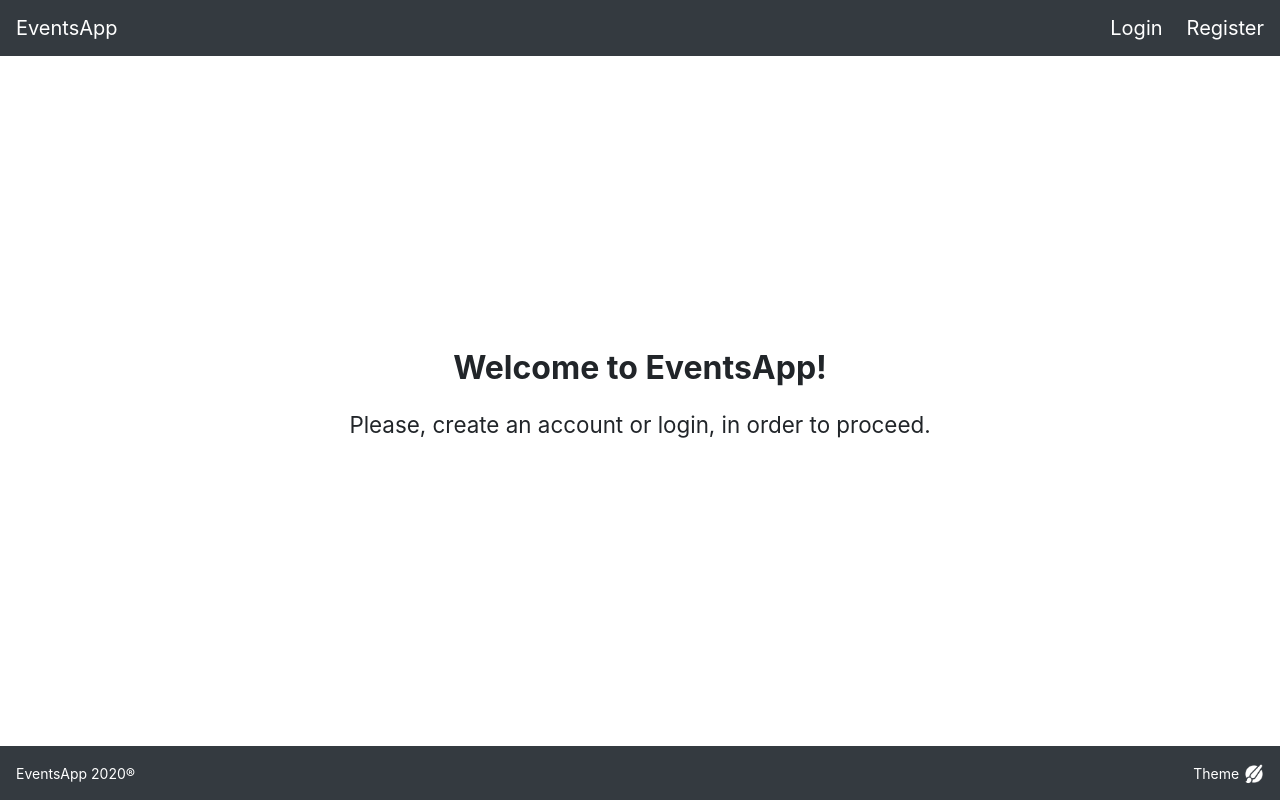
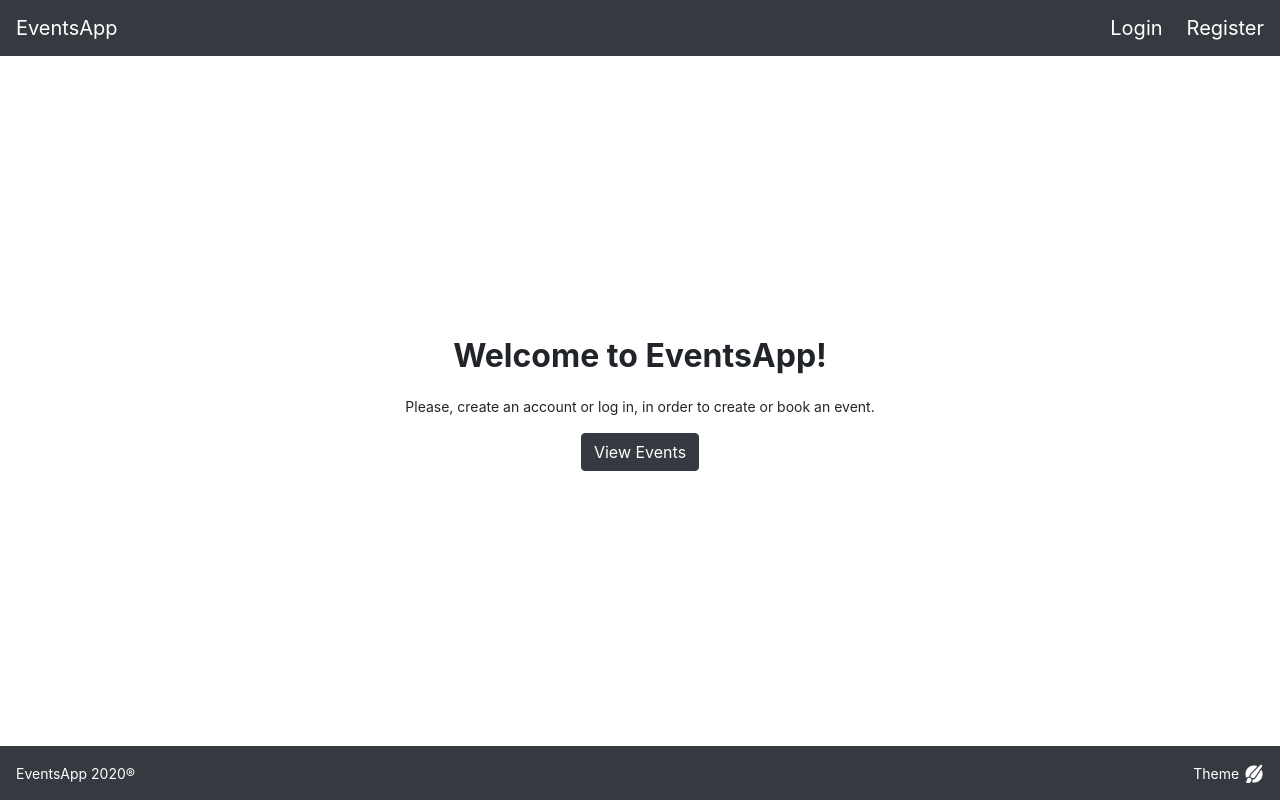
Before and after one commit to volenpopov/React, a React (Create React App) app in the folder React EventsApp/: page / in a window 1280 px wide. Built offline with nearby package versions, Linux system fonts and the light colour scheme.

Commit message:
add ViewEvents btn

```diff
--- a/React EventsApp/src/pages/Home/HomeGuest.js
+++ b/React EventsApp/src/pages/Home/HomeGuest.js
@@ -1,12 +1,18 @@
-import React from 'react';
+import React, { useContext } from 'react';
+import { Link } from 'react-router-dom';
+
+import ThemeContext from '../../context/theme-context';
 
 import './HomeGuest.css';
 
 const HomeGuest = () => {
+    const themeContext = useContext(ThemeContext);
+
     return (
         <div className="homeGuestContainer">
             <p>Welcome to EventsApp!</p>
-            <p>Please, create an account or login, in order to proceed.</p>
+            <p>Please, create an account or log in, in order to create or book an event.</p>
+            <Link to="/events" className={`btn btn-${themeContext.themeColor}`}>View Events</Link>
         </div>
     );
 };
```
